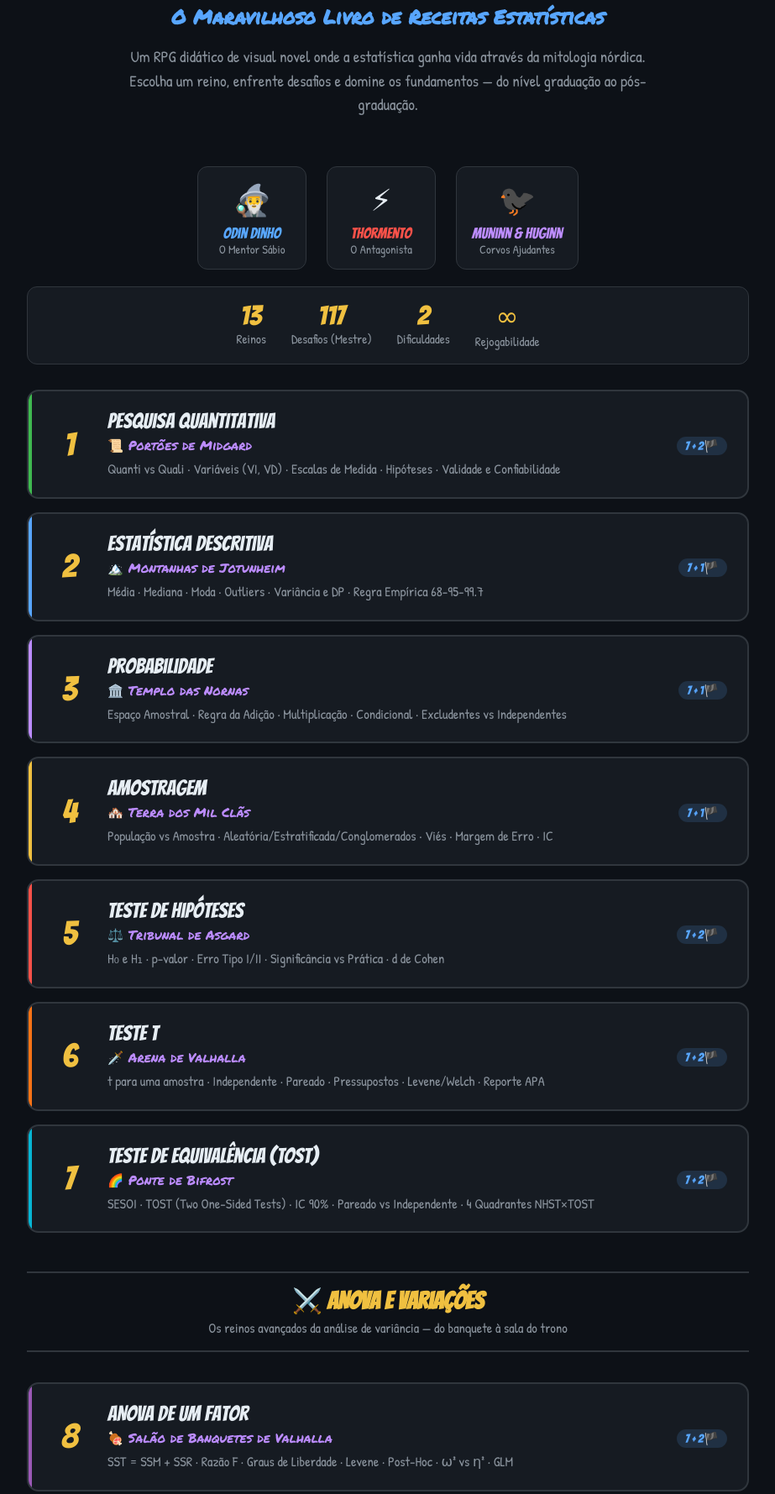
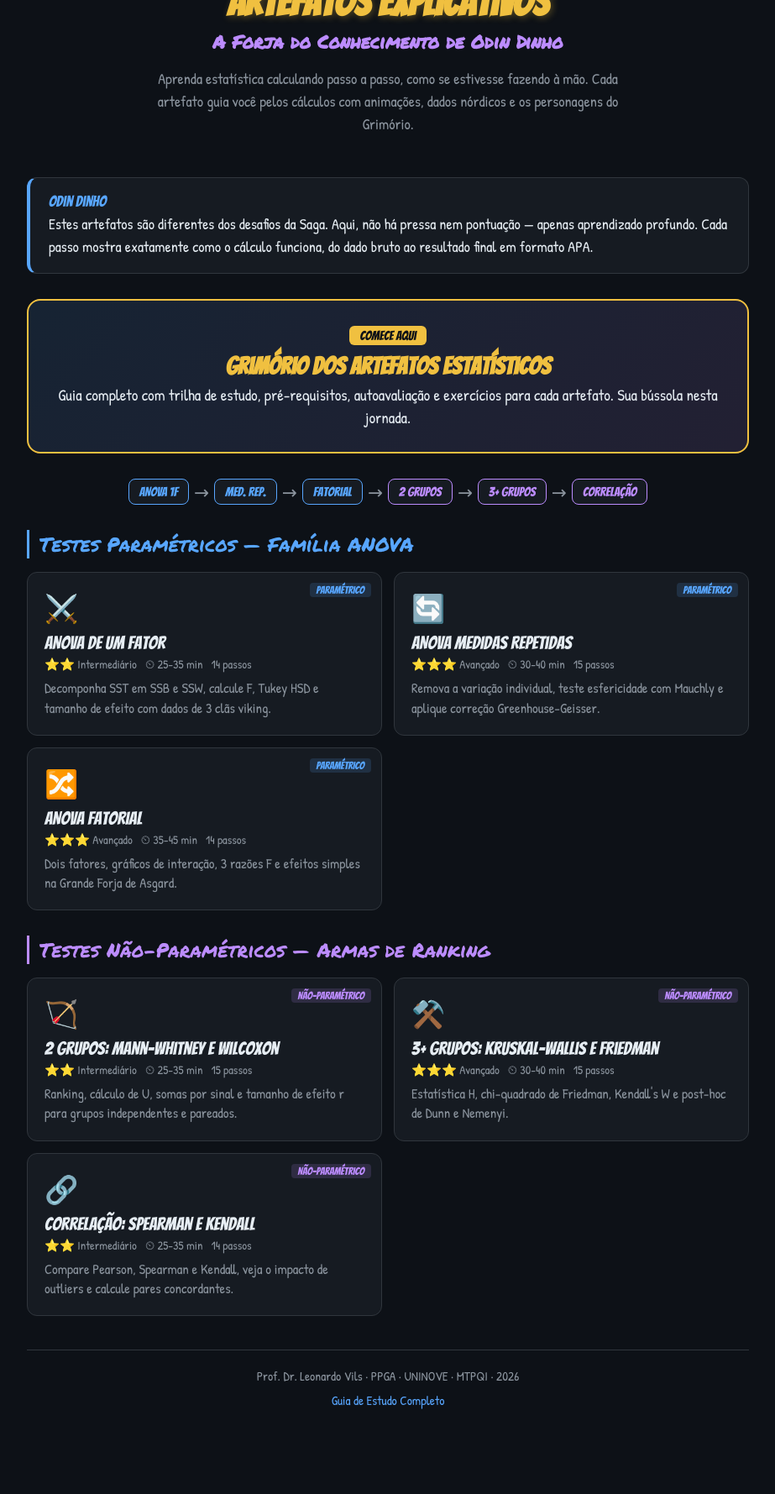
Before and after one commit to leovils/Artefatos-Odin, a plain HTML site: page index.html in a window 1280 px wide. Shown: the part 134-1913 px from the top of the page at 84% size, without its empty margins (178-1101 px from the left). After the commit the page ends 1862 px from the top, so only its background shows below. Drawn offline with Linux system fonts and the light colour scheme.

Commit message:
Add files via upload

```diff
--- a/index.html
+++ b/index.html
@@ -3,272 +3,193 @@
 <head>
 <meta charset="UTF-8">
 <meta name="viewport" content="width=device-width, initial-scale=1.0">
-<title>A Saga Estatística de Odin Dinho</title>
+<title>Artefatos Explicativos · MTPQI · Odin Dinho</title>
 <link href="https://fonts.googleapis.com/css2?family=Bangers&family=Patrick+Hand&family=Permanent+Marker&display=swap" rel="stylesheet">
 <style>
 :root{--bg-dark:#0d1117;--bg-card:#161b22;--bg-panel:#1c2333;--odin-blue:#58a6ff;--thor-red:#f85149;--corvo-purple:#bc8cff;--gold:#f0c040;--silver:#8b949e;--text:#e6edf3;--text-dim:#8b949e;--success:#3fb950;--border:#30363d}
 *{margin:0;padding:0;box-sizing:border-box}
 body{background:var(--bg-dark);color:var(--text);font-family:'Patrick Hand',cursive;font-size:18px;min-height:100vh}
-.hub-container{max-width:900px;margin:0 auto;padding:30px 20px}
+.container{max-width:900px;margin:0 auto;padding:30px 20px}
 
-/* ── HEADER ── */
-.hub-header{text-align:center;padding:40px 20px 30px;animation:fadeIn 1s ease}
-.hub-header h1{font-family:'Bangers',cursive;font-size:3em;color:var(--gold);text-shadow:2px 2px 12px rgba(240,192,64,.3);line-height:1.1;margin-bottom:8px}
-.hub-header h2{font-family:'Permanent Marker',cursive;font-size:1.3em;color:var(--odin-blue);margin-bottom:16px}
-.hub-header .hub-desc{color:var(--text-dim);font-size:1.05em;max-width:620px;margin:0 auto;line-height:1.5}
+/* Header */
+.header{text-align:center;padding:40px 0 30px;position:relative}
+.header h1{font-family:'Bangers',cursive;font-size:2.6em;color:var(--gold);text-shadow:2px 2px 8px rgba(240,192,64,.3);line-height:1.1}
+.header h2{font-family:'Permanent Marker',cursive;font-size:1.2em;color:var(--corvo-purple);margin-top:6px}
+.header p{color:var(--text-dim);margin-top:14px;max-width:600px;margin-left:auto;margin-right:auto;line-height:1.5}
+.badge{display:inline-block;background:linear-gradient(135deg,var(--odin-blue),var(--corvo-purple));padding:5px 18px;border-radius:20px;font-family:'Bangers',cursive;font-size:.9em;color:#fff;margin-bottom:14px}
 
-/* ── CHARACTERS ── */
-.characters{display:flex;justify-content:center;gap:24px;flex-wrap:wrap;margin:30px 0 10px}
-.char-card{background:var(--bg-card);border:1px solid var(--border);border-radius:12px;padding:14px 18px;text-align:center;min-width:130px;transition:transform .3s}
-.char-card:hover{transform:translateY(-3px)}
-.char-card .char-icon{font-size:2em;margin-bottom:6px}
-.char-card .char-label{font-family:'Bangers',cursive;font-size:1em}
-.char-card.odin .char-label{color:var(--odin-blue)}
-.char-card.thor .char-label{color:var(--thor-red)}
-.char-card.corvo .char-label{color:var(--corvo-purple)}
-.char-card .char-role{font-size:.8em;color:var(--text-dim)}
+/* Guia destaque */
+.guia-card{background:linear-gradient(135deg,rgba(88,166,255,.12),rgba(188,140,255,.12));border:2px solid var(--gold);border-radius:16px;padding:28px 30px;margin:30px 0;text-align:center;transition:all .3s;cursor:pointer;text-decoration:none;display:block}
+.guia-card:hover{border-color:#ffd060;box-shadow:0 0 24px rgba(240,192,64,.2);transform:translateY(-2px)}
+.guia-card h3{font-family:'Bangers',cursive;font-size:1.6em;color:var(--gold);margin-bottom:6px}
+.guia-card p{color:var(--text);font-size:1.05em;line-height:1.4}
+.guia-card .guia-tag{display:inline-block;background:var(--gold);color:var(--bg-dark);font-family:'Bangers',cursive;padding:3px 12px;border-radius:6px;font-size:.85em;margin-bottom:10px}
 
-/* ── MAPA DOS REINOS ── */
-.realm-map{display:grid;grid-template-columns:1fr;gap:16px;margin:30px 0}
-.realm-card{background:var(--bg-card);border:2px solid var(--border);border-radius:14px;padding:22px 24px;display:flex;align-items:center;gap:20px;text-decoration:none;color:inherit;transition:all .3s;cursor:pointer;position:relative;overflow:hidden}
-.realm-card::before{content:'';position:absolute;top:0;left:0;width:4px;height:100%;border-radius:4px 0 0 4px}
-.realm-card:hover{border-color:var(--odin-blue);transform:translateX(6px);box-shadow:0 4px 20px rgba(88,166,255,.1)}
-.realm-card .realm-number{font-family:'Bangers',cursive;font-size:2.2em;color:var(--gold);min-width:50px;text-align:center;line-height:1}
-.realm-card .realm-info{flex:1}
-.realm-card .realm-title{font-family:'Bangers',cursive;font-size:1.4em;color:var(--text);margin-bottom:4px}
-.realm-card .realm-setting{font-family:'Permanent Marker',cursive;font-size:.85em;color:var(--corvo-purple);margin-bottom:6px}
-.realm-card .realm-topics{font-size:.9em;color:var(--text-dim);line-height:1.4}
-.realm-card .realm-badge{font-family:'Bangers',cursive;font-size:.8em;padding:3px 10px;border-radius:12px;white-space:nowrap}
-.badge-aprendiz{background:rgba(88,166,255,.15);color:var(--odin-blue)}
-.badge-mestre{background:rgba(248,81,73,.15);color:var(--thor-red)}
+/* Seções */
+.section-title{font-family:'Permanent Marker',cursive;font-size:1.3em;color:var(--odin-blue);margin:30px 0 16px;padding-left:12px;border-left:3px solid var(--odin-blue)}
+.section-title.np{color:var(--corvo-purple);border-left-color:var(--corvo-purple)}
 
-/* Cores por reino */
-.realm-card:nth-child(1)::before{background:var(--success)}
-.realm-card:nth-child(2)::before{background:var(--odin-blue)}
-.realm-card:nth-child(3)::before{background:var(--corvo-purple)}
-.realm-card:nth-child(4)::before{background:var(--gold)}
-.realm-card:nth-child(5)::before{background:var(--thor-red)}
-.realm-card:nth-child(6)::before{background:#f97316}
-.realm-card:nth-child(7)::before{background:#06b6d4}
-.realm-card:nth-child(8)::before{background:#e74c3c}
-.realm-card:nth-child(9)::before{background:#9b59b6}
-.realm-card:nth-child(10)::before{background:#1abc9c}
-.realm-card:nth-child(11)::before{background:#3498db}
-.realm-card:nth-child(12)::before{background:#e67e22}
-.realm-card:nth-child(13)::before{background:#f1c40f}
+/* Cards grid */
+.cards{display:grid;grid-template-columns:1fr 1fr;gap:14px}
+.card{background:var(--bg-card);border:1px solid var(--border);border-radius:12px;padding:20px;transition:all .3s;text-decoration:none;display:block;position:relative;overflow:hidden}
+.card:hover{border-color:var(--odin-blue);transform:translateY(-2px);box-shadow:0 4px 16px rgba(88,166,255,.12)}
+.card.np:hover{border-color:var(--corvo-purple);box-shadow:0 4px 16px rgba(188,140,255,.12)}
+.card-icon{font-size:1.8em;margin-bottom:8px}
+.card-title{font-family:'Bangers',cursive;font-size:1.2em;color:var(--text);margin-bottom:4px}
+.card-meta{font-size:.8em;color:var(--text-dim);margin-bottom:8px;display:flex;gap:10px;flex-wrap:wrap}
+.card-meta span{display:inline-flex;align-items:center;gap:3px}
+.card-desc{font-size:.92em;color:var(--silver);line-height:1.4}
+.card-tag{position:absolute;top:12px;right:12px;font-family:'Bangers',cursive;font-size:.7em;padding:2px 8px;border-radius:4px}
+.card-tag.param{background:rgba(88,166,255,.15);color:var(--odin-blue)}
+.card-tag.nparam{background:rgba(188,140,255,.15);color:var(--corvo-purple)}
 
-/* ── SECTION DIVIDER ── */
-.section-divider{text-align:center;margin:30px 0 20px;padding:16px;border-top:2px solid var(--border);border-bottom:2px solid var(--border)}
-.section-divider h3{font-family:'Bangers',cursive;font-size:1.6em;color:var(--gold);margin-bottom:4px}
-.section-divider p{font-size:.9em;color:var(--text-dim)}
+/* Trilha visual */
+.trilha{display:flex;align-items:center;justify-content:center;gap:6px;margin:24px 0;flex-wrap:wrap}
+.trilha-node{background:var(--bg-card);border:1px solid var(--border);border-radius:8px;padding:6px 12px;font-family:'Bangers',cursive;font-size:.85em;color:var(--text-dim);text-align:center;min-width:70px}
+.trilha-node.param{border-color:var(--odin-blue);color:var(--odin-blue)}
+.trilha-node.nparam{border-color:var(--corvo-purple);color:var(--corvo-purple)}
+.trilha-arrow{color:var(--text-dim);font-size:1.2em}
 
-/* ── FOOTER ── */
-.hub-footer{text-align:center;margin-top:40px;padding:20px;border-top:1px solid var(--border);color:var(--text-dim);font-size:.9em}
-.hub-footer a{color:var(--odin-blue);text-decoration:none}
-.hub-footer a:hover{text-decoration:underline}
-.hub-footer .footer-credit{font-family:'Bangers',cursive;font-size:1em;color:var(--gold);margin-bottom:8px}
+/* Dialogue */
+.dialogue-box{background:var(--bg-card);border:1px solid var(--border);border-radius:12px;padding:18px 22px;margin:20px 0}
+.dialogue-box.odin{border-left:4px solid var(--odin-blue)}
+.char-name{font-family:'Bangers',cursive;font-size:1em;margin-bottom:4px;color:var(--odin-blue)}
+.dialogue-text{line-height:1.5;font-size:1em}
 
-/* ── STATS ── */
-.hub-stats{display:flex;justify-content:center;gap:30px;flex-wrap:wrap;margin:20px 0 30px;padding:16px;background:var(--bg-card);border:1px solid var(--border);border-radius:12px}
-.hub-stat{text-align:center}
-.hub-stat .stat-num{font-family:'Bangers',cursive;font-size:1.8em;color:var(--gold)}
-.hub-stat .stat-txt{font-size:.85em;color:var(--text-dim)}
+/* Footer */
+.footer{text-align:center;margin-top:40px;padding:20px 0;border-top:1px solid var(--border);color:var(--text-dim);font-size:.85em}
+.footer a{color:var(--odin-blue);text-decoration:none}
+.footer a:hover{text-decoration:underline}
 
-@keyframes fadeIn{from{opacity:0}to{opacity:1}}
+/* Responsive */
 @media(max-width:600px){
-  .hub-header h1{font-size:2.2em}
-  .hub-header h2{font-size:1.1em}
-  .realm-card{padding:16px;gap:14px}
-  .realm-card .realm-number{font-size:1.6em;min-width:36px}
-  .realm-card .realm-title{font-size:1.15em}
-  .characters{gap:12px}
-  .char-card{min-width:100px;padding:10px 12px}
-  .hub-stats{gap:16px}
+  .header h1{font-size:1.9em}
+  .cards{grid-template-columns:1fr}
+  .trilha{flex-direction:column}
+  .trilha-arrow{transform:rotate(90deg)}
+  .container{padding:16px 12px}
 }
 </style>
 </head>
 <body>
-<div class="hub-container">
+<div class="container">
 
-  <!-- HEADER -->
-  <div class="hub-header">
-    <h1>A Saga Estatística de Odin Dinho</h1>
-    <h2>O Maravilhoso Livro de Receitas Estatísticas</h2>
-    <p class="hub-desc">Um RPG didático de visual novel onde a estatística ganha vida através da mitologia nórdica. Escolha um reino, enfrente desafios e domine os fundamentos — do nível graduação ao pós-graduação.</p>
+  <!-- Header -->
+  <div class="header">
+    <div class="badge">MTPQI · 2026</div>
+    <h1>Artefatos Explicativos</h1>
+    <h2>A Forja do Conhecimento de Odin Dinho</h2>
+    <p>Aprenda estatística calculando passo a passo, como se estivesse fazendo à mão. Cada artefato guia você pelos cálculos com animações, dados nórdicos e os personagens do Grimório.</p>
   </div>
 
-  <!-- PERSONAGENS -->
-  <div class="characters">
-    <div class="char-card odin">
-      <div class="char-icon">🧙‍♂️</div>
-      <div class="char-label">Odin Dinho</div>
-      <div class="char-role">O Mentor Sábio</div>
-    </div>
-    <div class="char-card thor">
-      <div class="char-icon">⚡</div>
-      <div class="char-label">ThorMento</div>
-      <div class="char-role">O Antagonista</div>
-    </div>
-    <div class="char-card corvo">
-      <div class="char-icon">🐦‍⬛</div>
-      <div class="char-label">Muninn & Huginn</div>
-      <div class="char-role">Corvos Ajudantes</div>
-    </div>
+  <!-- Odin welcome -->
+  <div class="dialogue-box odin">
+    <div class="char-name">Odin Dinho</div>
+    <div class="dialogue-text">Estes artefatos são diferentes dos desafios da Saga. Aqui, não há pressa nem pontuação — apenas aprendizado profundo. Cada passo mostra exatamente como o cálculo funciona, do dado bruto ao resultado final em formato APA.</div>
   </div>
 
-  <!-- STATS -->
-  <div class="hub-stats">
-    <div class="hub-stat"><div class="stat-num">13</div><div class="stat-txt">Reinos</div></div>
-    <div class="hub-stat"><div class="stat-num">117</div><div class="stat-txt">Desafios (Mestre)</div></div>
-    <div class="hub-stat"><div class="stat-num">2</div><div class="stat-txt">Dificuldades</div></div>
-    <div class="hub-stat"><div class="stat-num">∞</div><div class="stat-txt">Rejogabilidade</div></div>
+  <!-- Guia de Estudo destaque -->
+  <a class="guia-card" href="guia-de-estudo.html">
+    <div class="guia-tag">Comece Aqui</div>
+    <h3>Grimório dos Artefatos Estatísticos</h3>
+    <p>Guia completo com trilha de estudo, pré-requisitos, autoavaliação e exercícios para cada artefato. Sua bússola nesta jornada.</p>
+  </a>
+
+  <!-- Trilha recomendada -->
+  <div class="trilha">
+    <div class="trilha-node param">ANOVA 1F</div>
+    <div class="trilha-arrow">&#8594;</div>
+    <div class="trilha-node param">Med. Rep.</div>
+    <div class="trilha-arrow">&#8594;</div>
+    <div class="trilha-node param">Fatorial</div>
+    <div class="trilha-arrow">&#8594;</div>
+    <div class="trilha-node nparam">2 Grupos</div>
+    <div class="trilha-arrow">&#8594;</div>
+    <div class="trilha-node nparam">3+ Grupos</div>
+    <div class="trilha-arrow">&#8594;</div>
+    <div class="trilha-node nparam">Correlação</div>
   </div>
 
-  <!-- MAPA DOS REINOS -->
-  <div class="realm-map">
-    <a class="realm-card" href="saga-estatistica-reino1.html">
-      <div class="realm-number">1</div>
-      <div class="realm-info">
-        <div class="realm-title">Pesquisa Quantitativa</div>
-        <div class="realm-setting">📜 Portões de Midgard</div>
-        <div class="realm-topics">Quanti vs Quali · Variáveis (VI, VD) · Escalas de Medida · Hipóteses · Validade e Confiabilidade</div>
+  <!-- Paramétricos -->
+  <div class="section-title">Testes Paramétricos — Família ANOVA</div>
+  <div class="cards">
+    <a class="card" href="anova-um-fator.html">
+      <span class="card-tag param">Paramétrico</span>
+      <div class="card-icon">&#9876;&#65039;</div>
+      <div class="card-title">ANOVA de Um Fator</div>
+      <div class="card-meta">
+        <span>&#11088;&#11088; Intermediário</span>
+        <span>&#9202; 25-35 min</span>
+        <span>14 passos</span>
       </div>
-      <div><span class="realm-badge badge-aprendiz">7 + 2🏴</span></div>
+      <div class="card-desc">Decomponha SST em SSB e SSW, calcule F, Tukey HSD e tamanho de efeito com dados de 3 clãs viking.</div>
     </a>
-
-    <a class="realm-card" href="saga-estatistica-reino2.html">
-      <div class="realm-number">2</div>
-      <div class="realm-info">
-        <div class="realm-title">Estatística Descritiva</div>
-        <div class="realm-setting">🏔️ Montanhas de Jotunheim</div>
-        <div class="realm-topics">Média · Mediana · Moda · Outliers · Variância e DP · Regra Empírica 68-95-99.7</div>
+    <a class="card" href="anova-medidas-repetidas.html">
+      <span class="card-tag param">Paramétrico</span>
+      <div class="card-icon">&#128260;</div>
+      <div class="card-title">ANOVA Medidas Repetidas</div>
+      <div class="card-meta">
+        <span>&#11088;&#11088;&#11088; Avançado</span>
+        <span>&#9202; 30-40 min</span>
+        <span>15 passos</span>
       </div>
-      <div><span class="realm-badge badge-aprendiz">7 + 1🏴</span></div>
+      <div class="card-desc">Remova a variação individual, teste esfericidade com Mauchly e aplique correção Greenhouse-Geisser.</div>
     </a>
-
-    <a class="realm-card" href="saga-estatistica-reino3.html">
-      <div class="realm-number">3</div>
-      <div class="realm-info">
-        <div class="realm-title">Probabilidade</div>
-        <div class="realm-setting">🏛️ Templo das Nornas</div>
-        <div class="realm-topics">Espaço Amostral · Regra da Adição · Multiplicação · Condicional · Excludentes vs Independentes</div>
+    <a class="card" href="anova-fatorial.html">
+      <span class="card-tag param">Paramétrico</span>
+      <div class="card-icon">&#128256;</div>
+      <div class="card-title">ANOVA Fatorial</div>
+      <div class="card-meta">
+        <span>&#11088;&#11088;&#11088; Avançado</span>
+        <span>&#9202; 35-45 min</span>
+        <span>14 passos</span>
       </div>
-      <div><span class="realm-badge badge-aprendiz">7 + 1🏴</span></div>
-    </a>
-
-    <a class="realm-card" href="saga-estatistica-reino4.html">
-      <div class="realm-number">4</div>
-      <div class="realm-info">
-        <div class="realm-title">Amostragem</div>
-        <div class="realm-setting">🏘️ Terra dos Mil Clãs</div>
-        <div class="realm-topics">População vs Amostra · Aleatória/Estratificada/Conglomerados · Viés · Margem de Erro · IC</div>
-      </div>
-      <div><span class="realm-badge badge-aprendiz">7 + 1🏴</span></div>
-    </a>
-
-    <a class="realm-card" href="saga-estatistica-reino5.html">
-      <div class="realm-number">5</div>
-      <div class="realm-info">
-        <div class="realm-title">Teste de Hipóteses</div>
-        <div class="realm-setting">⚖️ Tribunal de Asgard</div>
-        <div class="realm-topics">H₀ e H₁ · p-valor · Erro Tipo I/II · Significância vs Prática · d de Cohen</div>
-      </div>
-      <div><span class="realm-badge badge-aprendiz">7 + 2🏴</span></div>
-    </a>
-
-    <a class="realm-card" href="saga-estatistica-reino6.html">
-      <div class="realm-number">6</div>
-      <div class="realm-info">
-        <div class="realm-title">Teste t</div>
-        <div class="realm-setting">🗡️ Arena de Valhalla</div>
-        <div class="realm-topics">t para uma amostra · Independente · Pareado · Pressupostos · Levene/Welch · Reporte APA</div>
-      </div>
-      <div><span class="realm-badge badge-aprendiz">7 + 2🏴</span></div>
-    </a>
-
-    <a class="realm-card" href="saga-estatistica-reino7.html">
-      <div class="realm-number">7</div>
-      <div class="realm-info">
-        <div class="realm-title">Teste de Equivalência (TOST)</div>
-        <div class="realm-setting">🌈 Ponte de Bifrost</div>
-        <div class="realm-topics">SESOI · TOST (Two One-Sided Tests) · IC 90% · Pareado vs Independente · 4 Quadrantes NHST×TOST</div>
-      </div>
-      <div><span class="realm-badge badge-aprendiz">7 + 2🏴</span></div>
-    </a>
-
-    <!-- SECTION: ANOVA e Variações -->
-    <div class="section-divider">
-      <h3>⚔️ ANOVA e Variações</h3>
-      <p>Os reinos avançados da análise de variância — do banquete à sala do trono</p>
-    </div>
-
-    <a class="realm-card" href="saga-estatistica-reino8.html">
-      <div class="realm-number">8</div>
-      <div class="realm-info">
-        <div class="realm-title">ANOVA de Um Fator</div>
-        <div class="realm-setting">🍖 Salão de Banquetes de Valhalla</div>
-        <div class="realm-topics">SST = SSM + SSR · Razão F · Graus de Liberdade · Levene · Post-Hoc · ω² vs η² · GLM</div>
-      </div>
-      <div><span class="realm-badge badge-aprendiz">7 + 2🏴</span></div>
-    </a>
-
-    <a class="realm-card" href="saga-estatistica-reino9.html">
-      <div class="realm-number">9</div>
-      <div class="realm-info">
-        <div class="realm-title">ANOVA Fatorial</div>
-        <div class="realm-setting">🧪 Grimório Culinário de Valhalla</div>
-        <div class="realm-topics">2+ Fatores · Efeitos Principais · Interação · Erro Familywise · Partição de Variância · Reporte APA</div>
-      </div>
-      <div><span class="realm-badge badge-aprendiz">7 + 2🏴</span></div>
-    </a>
-
-    <a class="realm-card" href="saga-estatistica-reino10.html">
-      <div class="realm-number">10</div>
-      <div class="realm-info">
-        <div class="realm-title">ANOVA de Medidas Repetidas</div>
-        <div class="realm-setting">⏳ Forja do Tempo</div>
-        <div class="realm-topics">Within-Subjects · Esfericidade · Mauchly · Greenhouse-Geisser · Huynh-Feldt · ANOVA Mista · Friedman</div>
-      </div>
-      <div><span class="realm-badge badge-aprendiz">7 + 2🏴</span></div>
-    </a>
-
-    <a class="realm-card" href="saga-estatistica-reino11.html">
-      <div class="realm-number">11</div>
-      <div class="realm-info">
-        <div class="realm-title">ANCOVA</div>
-        <div class="realm-setting">📚 Biblioteca dos Sábios de Asgard</div>
-        <div class="realm-topics">Covariáveis · Purificação da Variância · Homogeneidade de Inclinações · Pressupostos · Conexão GLM</div>
-      </div>
-      <div><span class="realm-badge badge-aprendiz">7 + 2🏴</span></div>
-    </a>
-
-    <a class="realm-card" href="saga-estatistica-reino12.html">
-      <div class="realm-number">12</div>
-      <div class="realm-info">
-        <div class="realm-title">MANOVA</div>
-        <div class="realm-setting">🏛️ Grande Salão das Matrizes</div>
-        <div class="realm-topics">Múltiplas VDs · Matrizes SSCP · Box's M · Pillai/Wilks/Hotelling/Roy · Follow-up · Discriminante</div>
-      </div>
-      <div><span class="realm-badge badge-aprendiz">7 + 2🏴</span></div>
-    </a>
-
-    <a class="realm-card" href="saga-estatistica-reino13.html">
-      <div class="realm-number">13</div>
-      <div class="realm-info">
-        <div class="realm-title">MANCOVA</div>
-        <div class="realm-setting">👑 Trono de Odin</div>
-        <div class="realm-topics">MANOVA + ANCOVA · Parcimônia · Tabela Comparativa · Pressupostos · Follow-up · GLM Completo</div>
-      </div>
-      <div><span class="realm-badge badge-aprendiz">7 + 2🏴</span></div>
+      <div class="card-desc">Dois fatores, gráficos de interação, 3 razões F e efeitos simples na Grande Forja de Asgard.</div>
     </a>
   </div>
 
-  <!-- FOOTER -->
-  <div class="hub-footer">
-    <div class="footer-credit">Criado por Dr. Leonardo Vils</div>
-    <p>Baseado no e-book "O Maravilhoso Livro de Receitas Estatísticas de Odin Dinho"</p>
-    <p style="margin-top:6px">🛡️ = desafios Aprendiz &nbsp;|&nbsp; 🏴 = desafios extras Mestre</p>
-    <p style="margin-top:12px"><a href="https://github.com" target="_blank">GitHub</a> · Licença MIT · 2026</p>
+  <!-- Não-Paramétricos -->
+  <div class="section-title np">Testes Não-Paramétricos — Armas de Ranking</div>
+  <div class="cards">
+    <a class="card np" href="nao-parametricos-2grupos.html">
+      <span class="card-tag nparam">Não-Paramétrico</span>
+      <div class="card-icon">&#127993;</div>
+      <div class="card-title">2 Grupos: Mann-Whitney e Wilcoxon</div>
+      <div class="card-meta">
+        <span>&#11088;&#11088; Intermediário</span>
+        <span>&#9202; 25-35 min</span>
+        <span>15 passos</span>
+      </div>
+      <div class="card-desc">Ranking, cálculo de U, somas por sinal e tamanho de efeito r para grupos independentes e pareados.</div>
+    </a>
+    <a class="card np" href="nao-parametricos-3grupos.html">
+      <span class="card-tag nparam">Não-Paramétrico</span>
+      <div class="card-icon">&#9874;&#65039;</div>
+      <div class="card-title">3+ Grupos: Kruskal-Wallis e Friedman</div>
+      <div class="card-meta">
+        <span>&#11088;&#11088;&#11088; Avançado</span>
+        <span>&#9202; 30-40 min</span>
+        <span>15 passos</span>
+      </div>
+      <div class="card-desc">Estatística H, chi-quadrado de Friedman, Kendall's W e post-hoc de Dunn e Nemenyi.</div>
+    </a>
+    <a class="card np" href="correlacao-nao-parametrica.html">
+      <span class="card-tag nparam">Não-Paramétrico</span>
+      <div class="card-icon">&#128279;</div>
+      <div class="card-title">Correlação: Spearman e Kendall</div>
+      <div class="card-meta">
+        <span>&#11088;&#11088; Intermediário</span>
+        <span>&#9202; 25-35 min</span>
+        <span>14 passos</span>
+      </div>
+      <div class="card-desc">Compare Pearson, Spearman e Kendall, veja o impacto de outliers e calcule pares concordantes.</div>
+    </a>
+  </div>
+
+  <!-- Footer -->
+  <div class="footer">
+    <p>Prof. Dr. Leonardo Vils &middot; PPGA &middot; UNINOVE &middot; MTPQI &middot; 2026</p>
+    <p style="margin-top:8px"><a href="guia-de-estudo.html">Guia de Estudo Completo</a></p>
   </div>
 
 </div>
```
